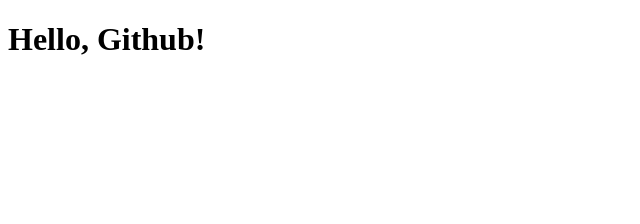
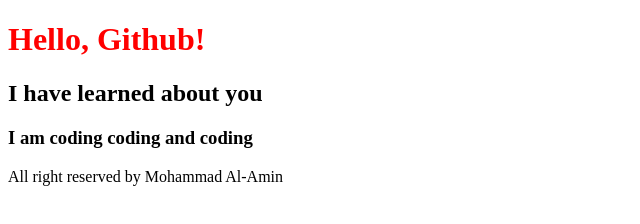
Before and after one commit to sm-alamin/my-first-repo, a plain HTML site: page index.html in a window 1280 px wide. Shown: the whole page, without its empty margins (0-640 px from the left). Drawn offline with Linux system fonts and the light colour scheme.

Commit message:
footer added

```diff
--- a/index.html
+++ b/index.html
@@ -4,9 +4,15 @@
     <meta charset="UTF-8">
     <meta http-equiv="X-UA-Compatible" content="IE=edge">
     <meta name="viewport" content="width=device-width, initial-scale=1.0">
+    <link rel="stylesheet" href="style.css">
     <title>Github Basics</title>
 </head>
 <body>
     <h1>Hello, Github!</h1>
+    <h2>I have learned about you</h2>
+    <h3>I am coding coding and coding</h3>
+    <footer>
+        <p>All right reserved by Mohammad Al-Amin</p>
+    </footer>
 </body>
 </html>
--- a/style.css
+++ b/style.css
@@ -0,0 +1,3 @@
+h1{
+    color: red;
+}
```
